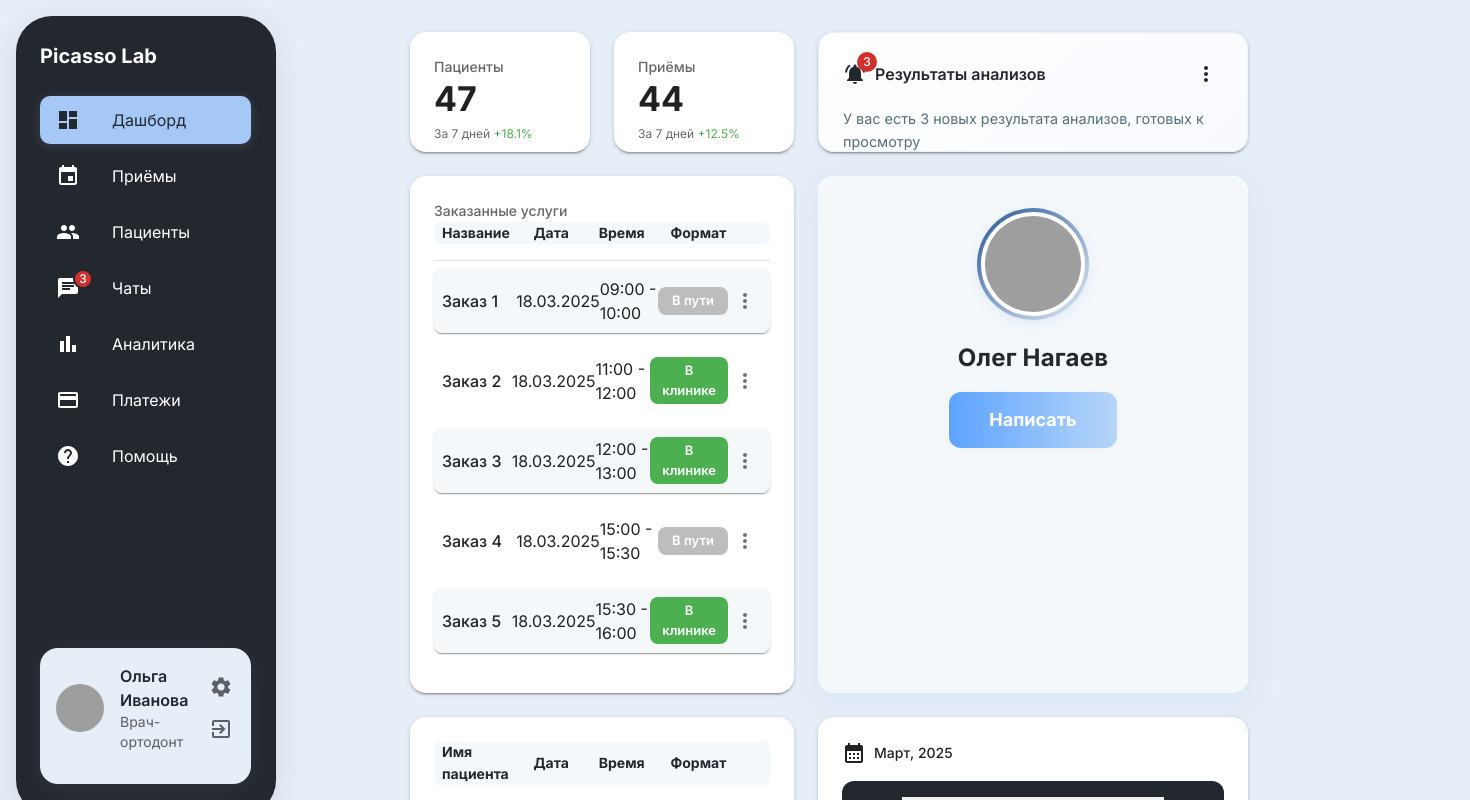
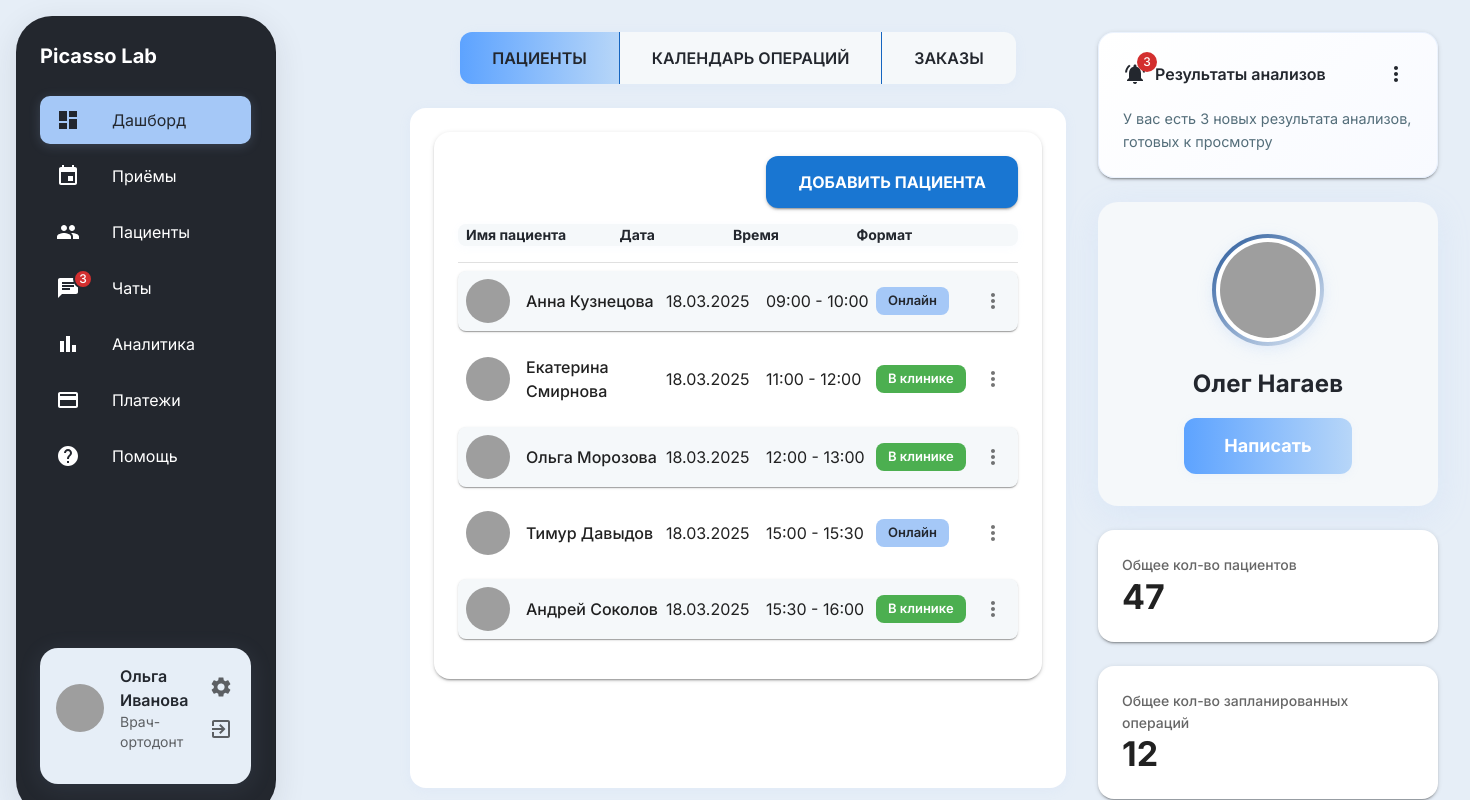
Before and after one commit to Goliaf1992/LC-DOC, a React (Create React App) app: page / in a window 1280 px wide. Shown: the top 800 px of the page, 1470 px wide, since content can reach past the window. Built offline with nearby package versions, Linux system fonts and the light colour scheme; grey boxes are pictures that could not be loaded.

Commit message:
my design

```diff
--- a/src/App.js
+++ b/src/App.js
@@ -11,6 +11,7 @@ import {
   CalendarBlock,
   FormatBadge,
   ManagerChat,
+  DashboardFilters,
 } from "./components";
 
 import DashboardIcon from "@mui/icons-material/Dashboard";
@@ -132,104 +133,79 @@ const hoverEffect = {
 
 export default function App() {
   const [date, setDate] = React.useState(new Date(2025, 2, 18));
+  const [selectedFilter, setSelectedFilter] = React.useState("patients");
 
   return (
     <Box sx={{ display: "flex", minHeight: "100vh", bgcolor: "#e6eef7" }}>
       <CssBaseline />
       <Sidebar menuItems={menuItems} />
-      <Box component="main" sx={{ flexGrow: 1, p: 4, pl: 0, ml: "150px" }}>
+      <Box
+        component="main"
+        sx={{ flexGrow: 1, p: 4, pl: 0, ml: "150px", height: "100vh" }}
+      >
         <Box
           sx={{
-            display: "grid",
-            gridTemplateColumns: "1.1fr 1.1fr 0.9fr",
-            gridTemplateRows: "120px 1.2fr 1.5fr",
-            gridTemplateAreas: `
-              "patients appointments lab"
-              "diagnoses diagnoses chat"
-              "table table calendar"
-            `,
-            gap: 3,
-            minHeight: "calc(100vh - 64px)",
+            display: "flex",
+            alignItems: "flex-start",
+            gap: 4,
+            height: "100%",
           }}
         >
-          <motion.div
-            variants={cardVariants}
-            initial="hidden"
-            animate="visible"
-            custom={1}
-            {...hoverEffect}
-            style={{ borderRadius: 16, gridArea: "patients" }}
+          {/* Центральная область */}
+          <Box sx={{ flex: 1, height: "100%" }}>
+            <DashboardFilters
+              selected={selectedFilter}
+              onChange={setSelectedFilter}
+            />
+            <Box
+              sx={{
+                background: "#fff",
+                borderRadius: 4,
+                height: "calc(100% - 56px)", // 56px — примерная высота фильтров
+                boxShadow: "0 2px 12px 0 rgba(165,200,247,0.10)",
+                p: 3,
+                overflow: "auto",
+              }}
+            >
+              {selectedFilter === "patients" && (
+                <PatientTable patients={patients} FormatBadge={FormatBadge} />
+              )}
+              {selectedFilter === "calendar" && (
+                <CalendarBlock
+                  date={date}
+                  setDate={setDate}
+                  calendarStats={calendarStats}
+                />
+              )}
+              {selectedFilter === "orders" && (
+                <OrdersTable orders={orders} FormatBadge={FormatBadge} />
+              )}
+            </Box>
+          </Box>
+          {/* Правая колонка */}
+          <Box
+            sx={{
+              width: 340,
+              display: "flex",
+              flexDirection: "column",
+              gap: 3,
+              height: "100%",
+            }}
           >
-            <StatsCard
-              title="Пациенты"
-              value={47}
-              caption={
-                <>
-                  За 7 дней <span style={{ color: "#4caf50" }}>+18.1%</span>
-                </>
-              }
-            />
-          </motion.div>
-          <motion.div
-            variants={cardVariants}
-            initial="hidden"
-            animate="visible"
-            custom={2}
-            {...hoverEffect}
-            style={{ borderRadius: 16, gridArea: "appointments" }}
-          >
-            <StatsCard
-              title="Приёмы"
-              value={44}
-              caption={
-                <>
-                  За 7 дней <span style={{ color: "#4caf50" }}>+12.5%</span>
-                </>
-              }
-            />
-          </motion.div>
-          <motion.div
-            variants={cardVariants}
-            initial="hidden"
-            animate="visible"
-            custom={3}
-            {...hoverEffect}
-            style={{ borderRadius: 16, gridArea: "lab" }}
-          >
-            <LabResultsCard fileName="M_Reynolds_CBD.pdf" />
-          </motion.div>
-          <motion.div
-            variants={cardVariants}
-            initial="hidden"
-            animate="visible"
-            custom={4}
-            {...hoverEffect}
-            style={{ borderRadius: 16, gridArea: "diagnoses" }}
-          >
-            <OrdersTable orders={orders} FormatBadge={FormatBadge} />
-          </motion.div>
-          <motion.div
-            variants={cardVariants}
-            initial="hidden"
-            animate="visible"
-            custom={5}
-            {...hoverEffect}
-            style={{ borderRadius: 16, gridArea: "chat", background: "#fff" }}
-          >
-            {/*   <ConsultationRequests request={consultationRequest} /> */}
+            <LabResultsCard />
             <ManagerChat
               name="Олег Нагаев"
               avatarUrl="https://randomuser.me/api/portraits/men/36.jpg"
             />
-          </motion.div>
-          <Box sx={{ gridArea: "table", mt: 0 }}>
-            <PatientTable patients={patients} FormatBadge={FormatBadge} />
-          </Box>
-          <Box sx={{ gridArea: "calendar", mt: 0 }}>
-            <CalendarBlock
-              date={date}
-              setDate={setDate}
-              calendarStats={calendarStats}
+            <StatsCard
+              title="Общее кол-во пациентов"
+              value={47}
+              caption={null}
+            />
+            <StatsCard
+              title="Общее кол-во запланированных операций"
+              value={12}
+              caption={null}
             />
           </Box>
         </Box>
--- /dev/null
+++ b/src/components/AddPatientButton.js
@@ -0,0 +1,64 @@
+import React from "react";
+import {
+  Button,
+  Dialog,
+  DialogTitle,
+  DialogContent,
+  DialogActions,
+  Box,
+} from "@mui/material";
+
+export default function AddPatientButton({ onManual, onExcel }) {
+  const [open, setOpen] = React.useState(false);
+
+  const handleOpen = () => setOpen(true);
+  const handleClose = () => setOpen(false);
+
+  const handleManual = () => {
+    setOpen(false);
+    if (onManual) onManual();
+  };
+  const handleExcel = () => {
+    setOpen(false);
+    if (onExcel) onExcel();
+  };
+
+  return (
+    <Box sx={{ mb: 2, display: "flex", justifyContent: "flex-end" }}>
+      <Button
+        variant="contained"
+        color="primary"
+        sx={{ borderRadius: 3, fontWeight: 700, px: 4, py: 1.5, fontSize: 16 }}
+        onClick={handleOpen}
+      >
+        Добавить пациента
+      </Button>
+      <Dialog open={open} onClose={handleClose} maxWidth="xs" fullWidth>
+        <DialogTitle>Добавление пациента</DialogTitle>
+        <DialogContent>
+          <Box sx={{ display: "flex", flexDirection: "column", gap: 2, mt: 1 }}>
+            <Button
+              variant="outlined"
+              onClick={handleManual}
+              sx={{ borderRadius: 2, fontWeight: 600 }}
+            >
+              Ввести данные вручную
+            </Button>
+            <Button
+              variant="outlined"
+              onClick={handleExcel}
+              sx={{ borderRadius: 2, fontWeight: 600 }}
+            >
+              Загрузить Excel-файл
+            </Button>
+          </Box>
+        </DialogContent>
+        <DialogActions>
+          <Button onClick={handleClose} color="secondary">
+            Отмена
+          </Button>
+        </DialogActions>
+      </Dialog>
+    </Box>
+  );
+}
--- /dev/null
+++ b/src/components/DashboardFilters.js
@@ -0,0 +1,54 @@
+import React from "react";
+import { ButtonGroup, Button, Box } from "@mui/material";
+
+const FILTERS = [
+  { label: "Пациенты", value: "patients" },
+  { label: "Календарь операций", value: "calendar" },
+  { label: "Заказы", value: "orders" },
+];
+
+export default function DashboardFilters({ selected, onChange }) {
+  return (
+    <Box sx={{ mb: 3, display: "flex", justifyContent: "center" }}>
+      <ButtonGroup
+        variant="contained"
+        sx={{
+          boxShadow: "0 2px 12px 0 rgba(165,200,247,0.10)",
+          borderRadius: 4,
+        }}
+      >
+        {FILTERS.map((filter) => (
+          <Button
+            key={filter.value}
+            onClick={() => onChange(filter.value)}
+            sx={{
+              borderRadius: 3,
+              fontWeight: 600,
+              px: 4,
+              py: 1.5,
+              fontSize: 16,
+              background:
+                selected === filter.value
+                  ? "linear-gradient(90deg,rgb(93, 163, 255) 0%, #b7d6f8 100%)"
+                  : "#f5f8fa",
+              color: selected === filter.value ? "#23272e" : "#23272e",
+              boxShadow:
+                selected === filter.value
+                  ? "0 2px 8px 0 rgba(165,200,247,0.10)"
+                  : "none",
+              transition: "background 0.2s, box-shadow 0.2s",
+              "&:hover": {
+                background:
+                  selected === filter.value
+                    ? "linear-gradient(90deg, #b7d6f8 0%,rgb(111, 171, 250) 100%)"
+                    : "#e6eef7",
+              },
+            }}
+          >
+            {filter.label}
+          </Button>
+        ))}
+      </ButtonGroup>
+    </Box>
+  );
+}
--- a/src/components/PatientTable.js
+++ b/src/components/PatientTable.js
@@ -8,10 +8,12 @@ import {
   IconButton,
 } from "@mui/material";
 import MoreVertIcon from "@mui/icons-material/MoreVert";
+import { AddPatientButton } from "./index";
 
 export default function PatientTable({ patients, FormatBadge, cardVariants }) {
   return (
     <Paper elevation={2} sx={{ p: 3, borderRadius: 4 }}>
+      <AddPatientButton />
       <Box
         sx={{
           display: "flex",
--- a/src/components/index.js
+++ b/src/components/index.js
@@ -7,3 +7,5 @@ export { default as LabResultsCard } from "./LabResultsCard";
 export { default as CalendarBlock } from "./CalendarBlock";
 export { default as FormatBadge } from "./FormatBadge";
 export { default as ManagerChat } from "./ManagerChat";
+export { default as DashboardFilters } from "./DashboardFilters";
+export { default as AddPatientButton } from "./AddPatientButton";
```
